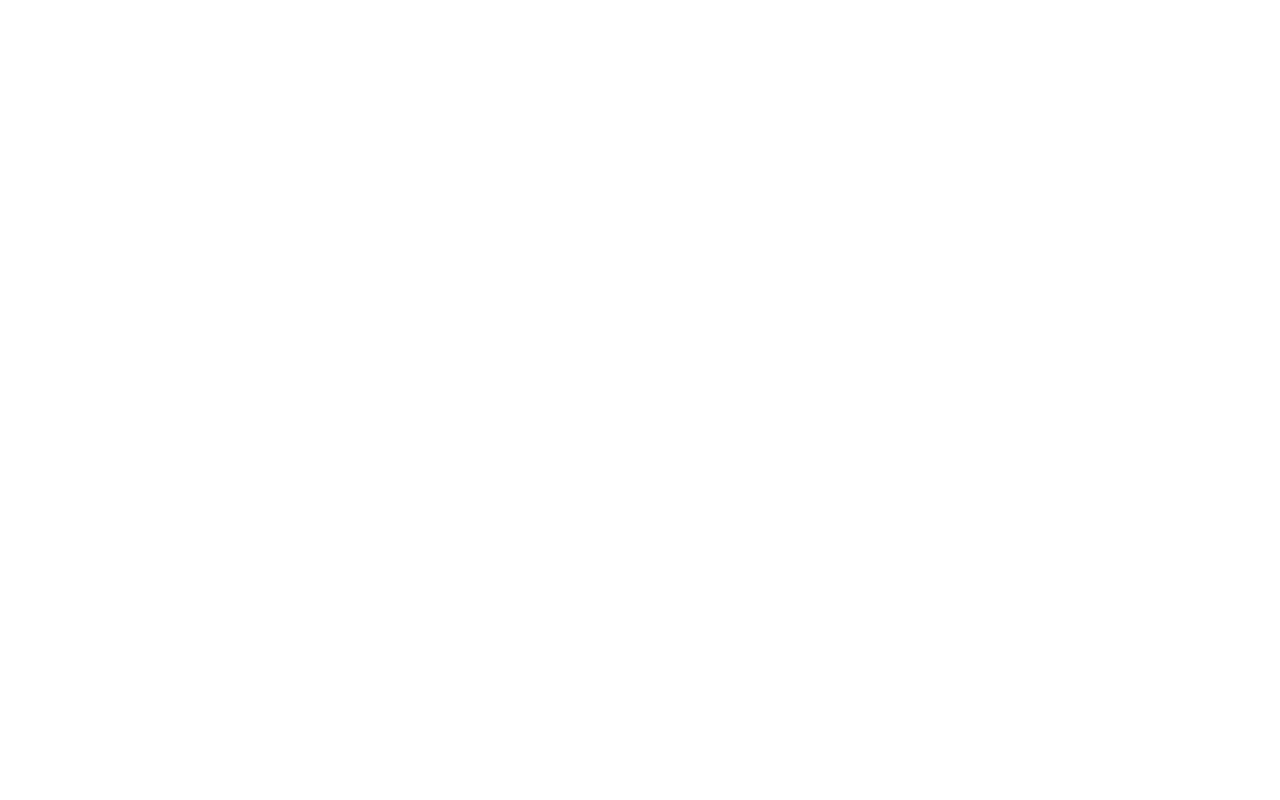
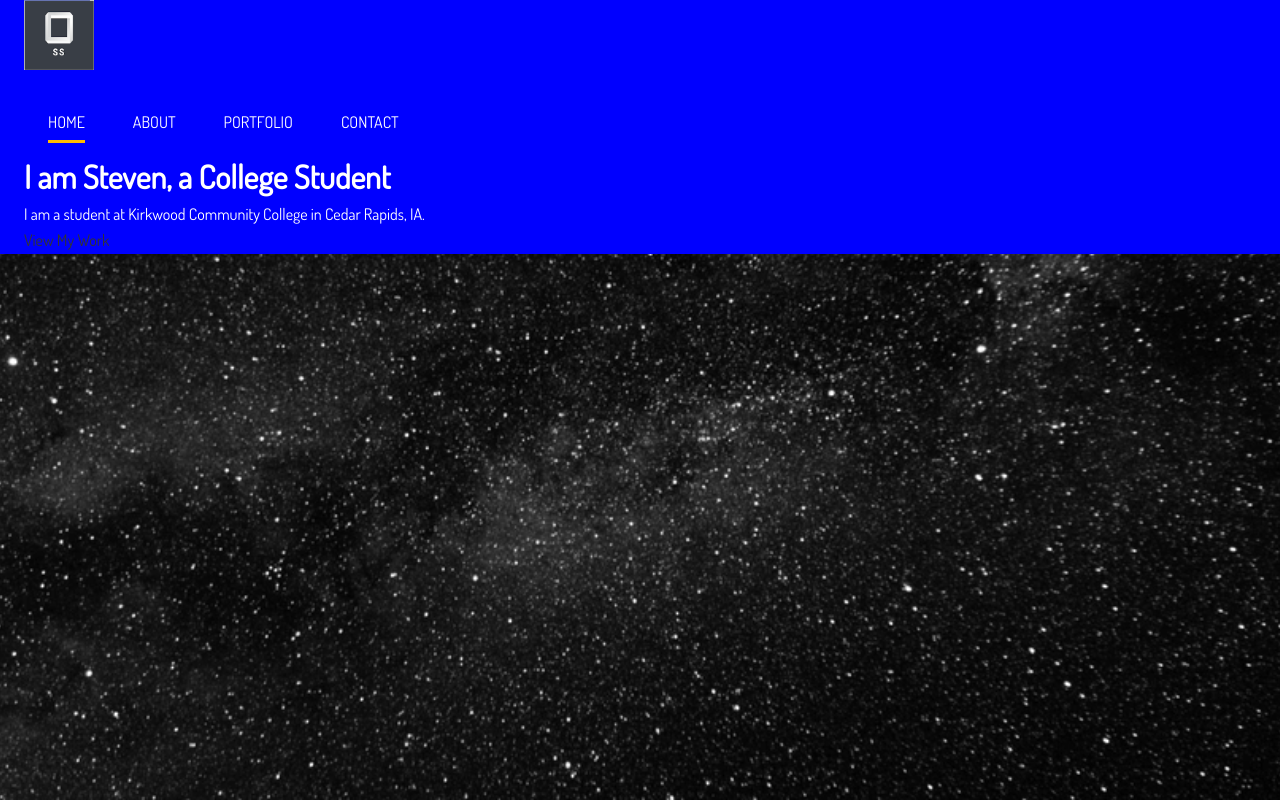
Before and after one commit to steven1sanchez/Web-Languages-Sass-Project, a website: page dist/index.html in a window 1280 px wide. Drawn offline with Linux system fonts and the light colour scheme.

Commit message:
Updated main.css

```diff
--- /dev/null
+++ b/scss/_utilities.scss
@@ -0,0 +1,14 @@
+* {
+  margin: 0;
+  padding: 0;
+  box-sizing: border-box;
+  max-width: 100%;
+}
+
+.container{
+  max-width: $website-width;
+  padding: 0 1.5rem;
+  background-color: yellow ;
+  margin: 0 auto;
+  overflow: hidden;
+}
--- a/scss/_variables.scss
+++ b/scss/_variables.scss
@@ -3,4 +3,3 @@ $main-color: #ffbc00;
 $light-color: #f4f4f4;
 $medium-color: #ccc;
 $dark-color: #333;
-$bg-image: url("../dist/img/showcase.jpg");
--- a/scss/main.scss
+++ b/scss/main.scss
@@ -1,10 +1,10 @@
 @import "variables";
-
-$primary-color: red;
-
+@import "utilities";
 * {
   margin: 0;
   padding: 0;
+  box-sizing: border-box;
+  max-width: 100%;
 }
 
 body {
@@ -25,6 +25,50 @@ h2, h3, h4 {
   text-transform: uppercase;
 }
 
-img {
-  max-width: 100%;
+#header {
+  &-home {
+    background: url("../img/stars.jpg") no-repeat center center / cover;
+    height: 100vh;
+    color: #fff;
+  }
 }
+
+#logo{
+  width: 70px;
+  height: 70px;
+
+}
+.container{
+  max-width: $website-width;
+  padding: 0 1.5rem;
+  background-color: blue ;
+  margin: 0 auto;
+  overflow: hidden;
+}
+#main-nav{
+  display: flex;
+  justify-content: space-between;
+  padding-top: 1rem;
+  ul{
+    display: flex;
+    li{
+      padding: 1rem 1.5rem;
+    }
+  }
+  a {
+    text-decoration: none;
+    color: #fff;
+    text-transform: uppercase;
+    border-bottom: 3px transparent solid;
+    padding-bottom: 0.5rem;
+    transition: border-color 0.3s;
+
+    &:hover {
+      border-color: $medium-color;
+    }
+
+    &.current {
+      border-color: $main-color;
+    }
+  }
+}
```
Also changed, not shown: dist/Assignment1/main.css, dist/css/main.css, dist/img/SSlogo.png (added), dist/img/Stars.jpg (added), dist/index.html, 3 other files.
